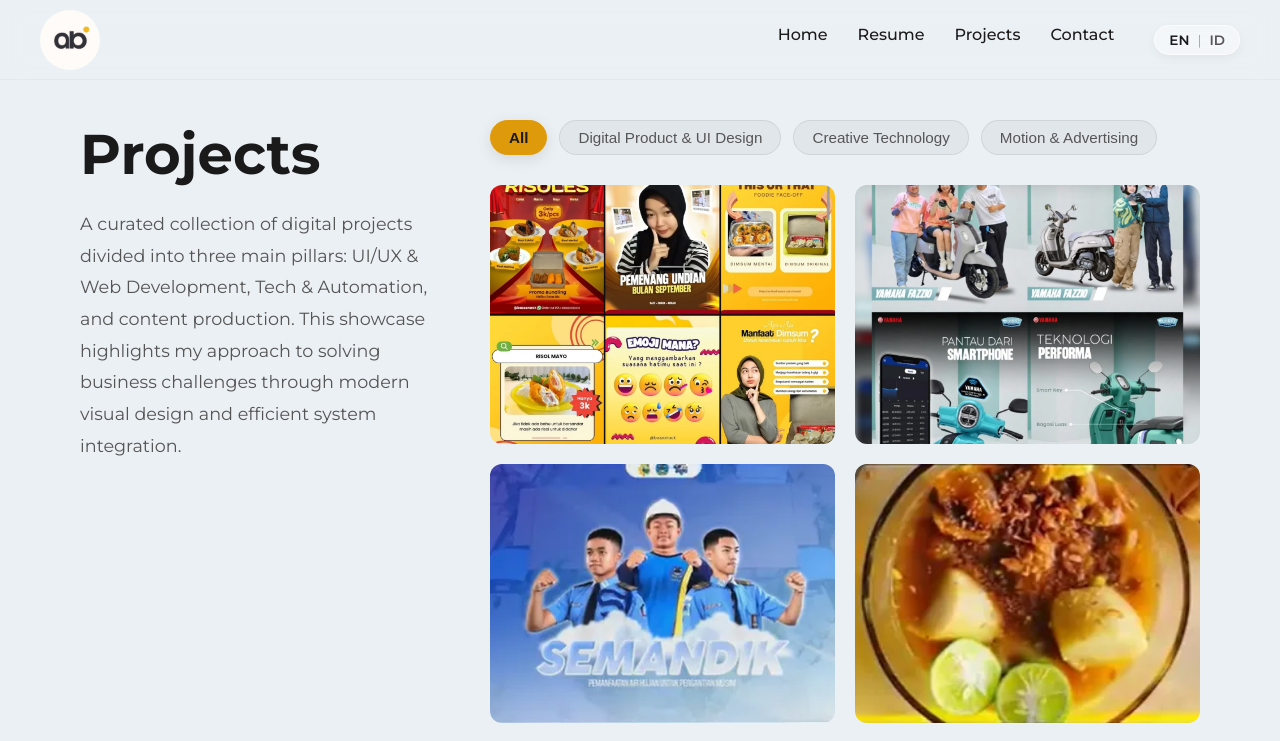
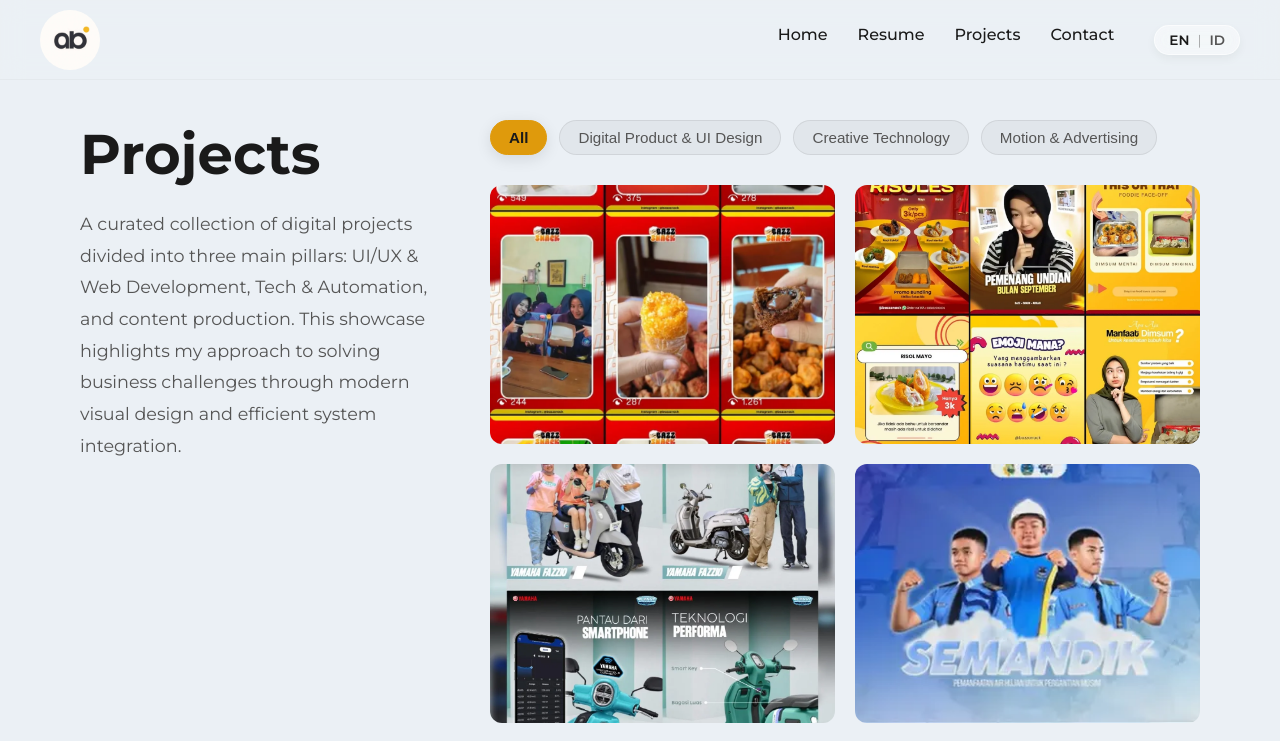
Before and after one commit to Bazzsnack/web-portofolio-abbas, a React (Vite) app: page /projects in a window 1280 px wide. Shown: the top 741 px of the page. Built offline with nearby package versions, Linux system fonts and the light colour scheme.

Commit message:
feat: add Instagram Reels design project

```diff
--- a/src/pages/Projects.jsx
+++ b/src/pages/Projects.jsx
@@ -11,6 +11,19 @@
   const categories = ['All', 'Digital Product & UI Design', 'Creative Technology', 'Motion & Advertising'];
 
   const dummyProjects = [
+    {
+      id: 17,
+      title: 'Instagram Reels - Dynamic Social Media Marketing',
+      category: 'Motion & Advertising',
+      thumbnail: '/assets/portfolio/ig-reels-marketing-cover.webp',
+      contentMedia: [
+        { type: 'image', url: '/assets/portfolio/ig-reels-grid-collection.webp' }
+      ],
+      description: {
+        en: "Designed and edited a series of engaging, vertical Instagram Reels for social media marketing. Focused on fast-paced dynamic visuals, product showcases, and audience engagement.",
+        id: "Merancang dan mengedit serangkaian Reels Instagram vertikal yang menarik untuk pemasaran media sosial. Berfokus pada visual dinamis yang cepat, pameran produk, dan keterlibatan audiens."
+      }
+    },
     {
       id: 16,
       title: 'F&B Social Media Feed - Design System Collection',
```
Also changed, not shown: public/assets/portfolio/ig-reels-marketing-cover.webp (added), public/assets/portfolio/ig-reels-marketing-grid-collection.webp (added).
